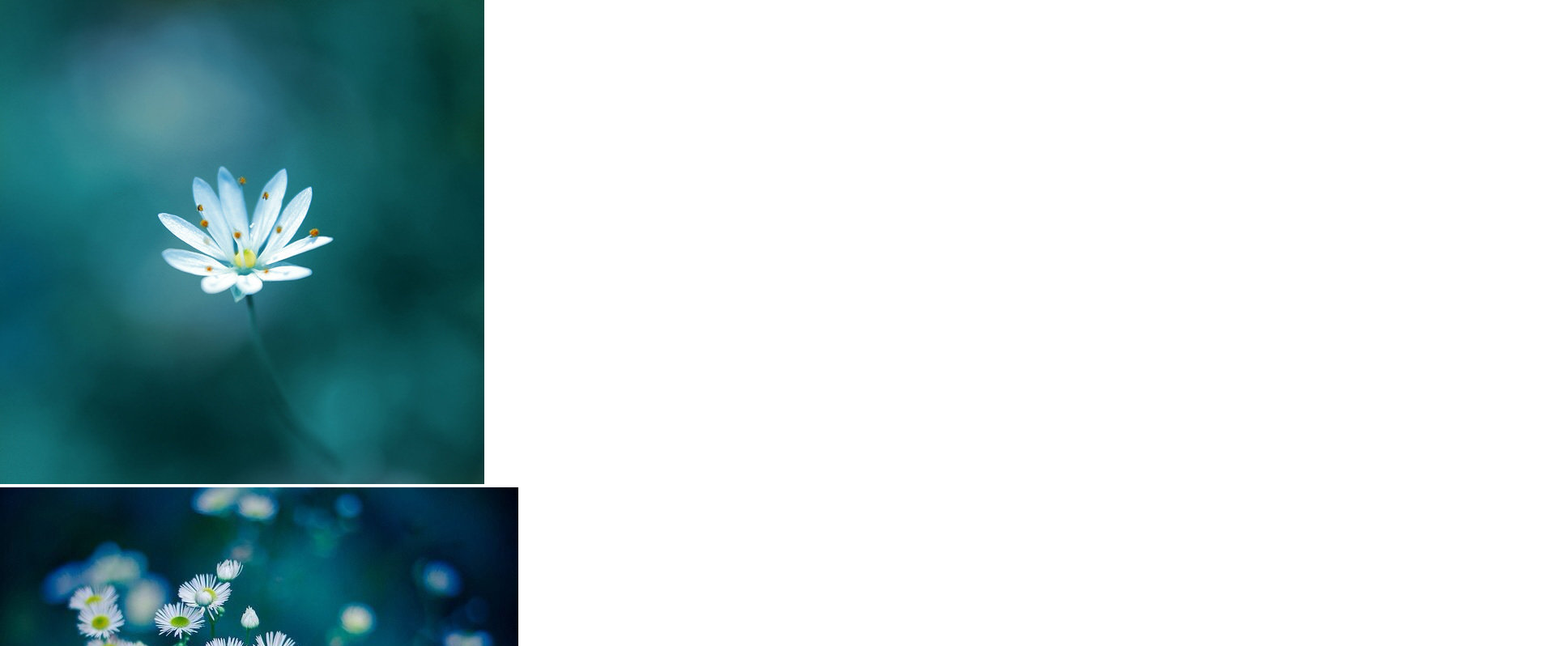
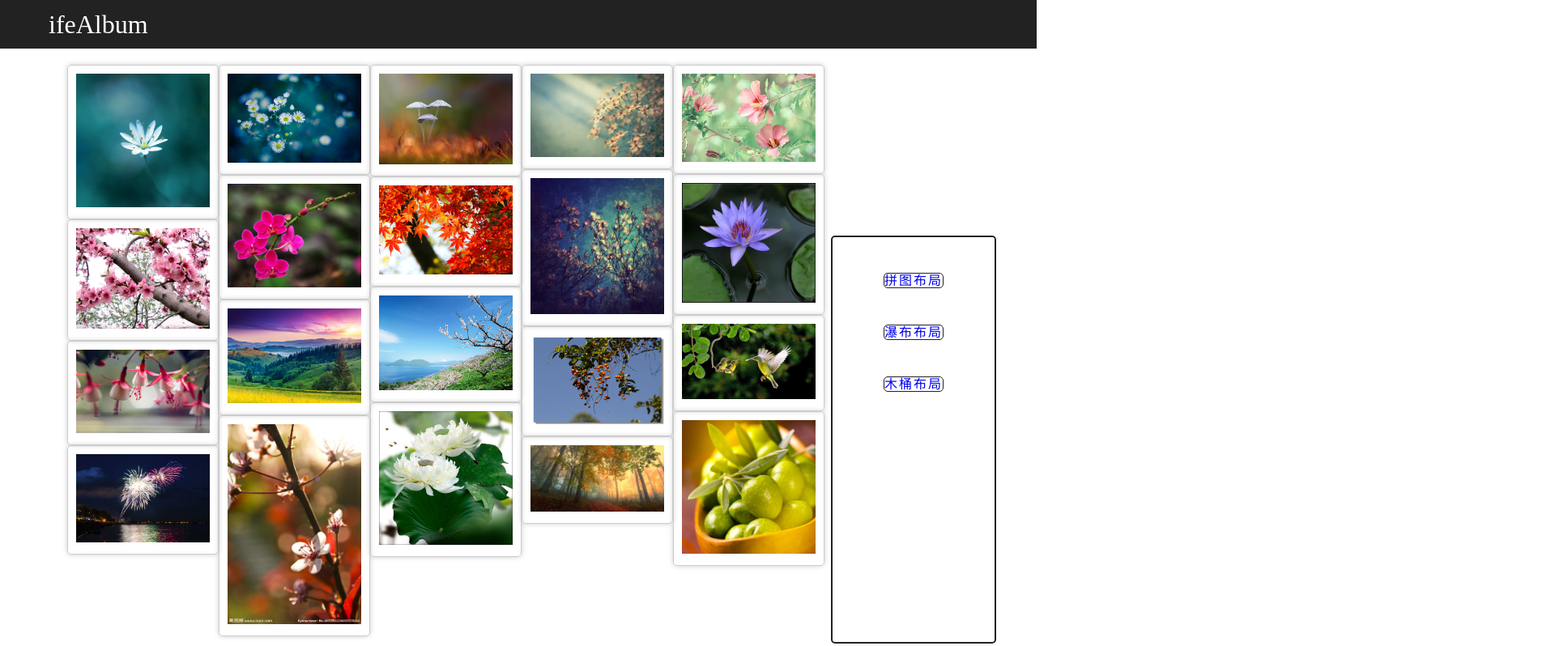
Before and after one commit to zznn1414/baiduife, a plain HTML site: page stage4/task51/index.html in a window 1280 px wide. Shown: the top 798 px of the page at 81% size, 1920 px wide, since content can reach past the window. Drawn offline with Linux system fonts and the light colour scheme.

Commit message:
task51 解决了图片预加载问题

```diff
--- a/stage4/task51/index.html
+++ b/stage4/task51/index.html
@@ -1,13 +1,24 @@
 <!DOCTYPE html>
 <html lang="en">
 <head>
-    <meta charset="UTF-8">
+    <meta http-equiv="Content-Type" content="text/html; charset=UTF-8">
     <title>多功能相册</title>
     <link type="text/css" rel="stylesheet" href="main.css">
-    <script type="text/css" rel="stylesheet" src="https://code.jquery.com/jquery-2.2.3.js"></script>
-    <script type="text/javascript" src="ifeAlbum.js"></script>
+    <script type="text/css" src="js/jquery-1.8.3.min.js"></script>
+    <script type="text/javascript" src="js/ifeAlbum.js"></script>
+    <script type="text/javascript" src="js/main.js"></script>
 </head>
 <body>
-    <script type="text/javascript" src="main.js"></script>
+    <header>
+        <h1>ifeAlbum</h1>
+    </header>
+    <main id="main"></main>
+    <aside>
+        <ul>
+            <li><a href="#">拼图布局</a></li>
+            <li><a href="#">瀑布布局</a></li>
+            <li><a href="#">木桶布局</a></li>
+        </ul>
+    </aside>
 </body>
 </html>
--- a/stage4/task51/ifeAlbum.js
+++ b/stage4/task51/js/ifeAlbum.js
@@ -46,20 +46,51 @@
         // 你的实现
 
         /*页面添加标签，并添加内容*/
-        var body=document.body;
-        var main=document.createElement("div");
-        main.setAttribute("id","main");
-        body.appendChild(main);
+        var main=document.getElementById("main");
+        var gallery=document.createElement("div");
+        gallery.id="gallery";
+        main.appendChild(gallery);
         for(var i=0;i<image.length;i++){
             var picture=document.createElement("div");
-            picture.setAttribute("class","picture");
-            main.appendChild(picture);
+            picture.className="picture";
+            gallery.appendChild(picture);
             var img=document.createElement("img");
-            img.setAttribute("src",image[i]);
+            img.src=image[i];
             picture.appendChild(img);
         }
 
+        /*图片预加载函数*/
+        var preLoadImages=function(image){
+            var newImages=[],loadedImages=0;
+            var postAction=function(){};
+            var arr=(typeof image!="object")?[image]:image;//确保参数总是数组
+            function imageLoadPost(){
+                loadedImages++;
+                if(loadedImages==arr.length){
+                    postAction(newImages);
+                }
+            }
+            for(var i=0;i<arr.length;i++){
+                newImages[i]=new Image();
+                newImages[i].src=image[i];
+                newImages[i].onload=function(){
+                    imageLoadPost();
+                };
+                newImages[i].onerror=function(){
+                    imageLoadPost();
+                }
+            }
+            return {
+                done:function(f){
+                    postAction=f||postAction;
+                }
+            }
+        };
 
+        /*调用设置相册布局对象*/
+        preLoadImages(image).done(function(){
+            IfeAlbum.prototype.setLayout(2);
+        });
 
     };
 
@@ -71,8 +102,6 @@
      * @return {HTMLElement[]} 相册所有图像对应的 DOM 元素组成的数组
      */
     IfeAlbum.prototype.getImageDomElements = function() {
-
-        return $(".picture");
 
     };
 
@@ -105,8 +134,55 @@
      * @param {number} layout 布局值，IfeAlbum.LAYOUT 中的值
      */
     IfeAlbum.prototype.setLayout = function (layout) {
+        if(layout==1){
 
-        if(layout==2){
+        }
+
+        else if(layout==2){
+
+            /*通过父级和子元素的class类 获取该同类子元素的数组*/
+            var getClassObj=function(parent,className){
+                var obj=parent.getElementsByTagName('*');
+                var pinS=[];
+                for(var i=0;i<obj.length;i++){
+                    if(obj[i].className==className){
+                        pinS.push(obj[i]);
+                    }
+                }
+                return pinS;
+            };
+            /*获取 pin高度 最小值的索引index*/
+            var getMinHIndex=function(arr,minH){
+                for(var i in arr){
+                    if(arr[i]==minH){
+                        return i;
+                    }
+                }
+            };
+            /*瀑布布局*/
+            var main=document.getElementById("main");
+            var oParent=document.getElementById("gallery");//父级对象
+            var oPin=getClassObj(oParent,'picture');//获取存储块框的数组oPin
+            var oPinW=oPin[0].offsetWidth;//一个块框的宽
+            var num=Math.floor(main.offsetWidth/oPinW);//每行中容纳块框个数
+            oParent.style.cssText="width:"+oPinW*num+"px;margin:0 auto";//设置父级元素居中样式，定宽
+            var pinHArr=[];//用于存储每列中的所有块框相加的高度
+            for(var i=0;i<oPin.length;i++){
+                if(i<num){
+                    pinHArr.push(oPin[i].offsetHeight);
+                }else {
+                    var minH=Math.min.apply(null,pinHArr);
+                    var minHIndex=getMinHIndex(pinHArr,minH);
+                    oPin[i].style.position="absolute";
+                    oPin[i].style.top=minH+'px';
+                    oPin[i].style.left=oPin[minHIndex].offsetLeft+'px';
+                    pinHArr[minHIndex]+=oPin[i].offsetHeight;
+                }
+            }
+
+        }
+
+        else if(layout==3){
 
         }
 
--- a/stage4/task51/main.js
+++ b/stage4/task51/js/main.js
@@ -6,4 +6,7 @@ var photos=["images/0.jpg","images/1.jpg","images/2.jpg","images/3.jpg","images/
     "images/10.jpg","images/11.jpg","images/12.jpg","images/13.jpg","images/14.jpg",
     "images/15.jpg","images/16.jpg","images/17.jpg","images/18.jpg","images/19.jpg"];
 
-ifeAlbum.setImage(photos,null);
+window.onload=function(){
+    ifeAlbum.setImage(photos,null);
+
+};
--- a/stage4/task51/main.css
+++ b/stage4/task51/main.css
@@ -1,4 +1,63 @@
-body{
+*{
     margin: 0;
-    height: 0;
+    padding: 0;
 }
+header{
+    width: 100%;
+    height: 60px;
+    background-color: #222;
+}
+header h1{
+    font-family: "Gisha";
+    font-weight: normal;
+    color: #fff;
+    line-height: 60px;
+    margin-left: 60px;
+}
+main{
+    width: 1000px;
+    float: left;
+    margin-top: 20px;
+    margin-left: 50px;
+}
+aside{
+    width:200px;
+    height: 500px;
+    float: right;
+    border: 2px solid #222;
+    border-radius: 5px;
+    margin-top: 20px;
+    margin-right: 50px;
+}
+aside ul{
+    list-style: none;
+    text-align: center;
+}
+aside ul li{
+    margin-top: 40px;
+}
+aside ul li a{
+    font-family: "微软雅黑";
+    text-decoration: none;
+    letter-spacing: 2px;
+    border: 1px solid #222;
+    border-radius: 5px;
+}
+
+
+
+/*瀑布布局*/
+#gallery{
+    position: relative;
+}
+.picture{
+    padding: 10px;
+    border: 1px solid #CCC;
+    border-radius: 5px;
+    box-shadow: 0 0 6px #CCC;
+    float: left;
+}
+.picture img{
+    width: 165px;
+    height: auto;
+}
```
Also changed, not shown: stage4/task51/js/jquery-1.8.3.min.js (added).
